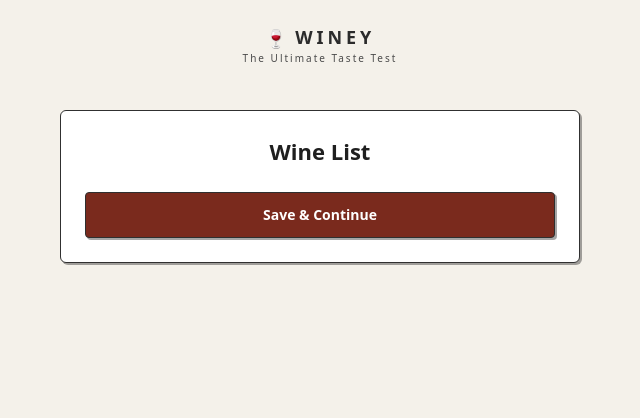
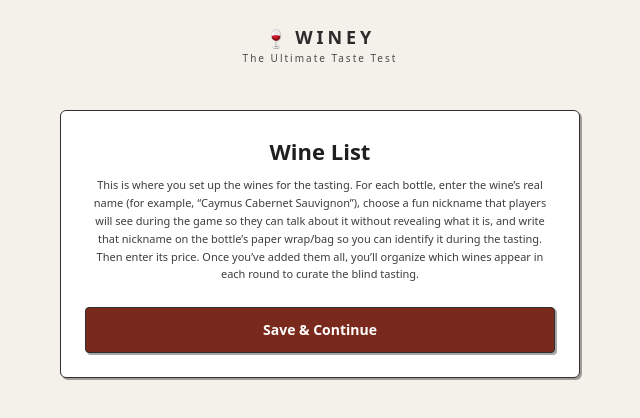
Before and after one commit to maximkali/Winey-Windsurf, a Next.js app: page /host/wine-list in a window 1280 px wide. Shown: the top 418 px of the page, without its empty margins (320-960 px from the left). Built offline with nearby package versions, Linux system fonts and the light colour scheme.

Commit message:
Add Wine List instructions

```diff
--- a/src/app/host/wine-list/page.tsx
+++ b/src/app/host/wine-list/page.tsx
@@ -189,6 +189,12 @@ export default function WineListPage() {
         <div className="mx-auto w-full max-w-[520px]">
           <WineyCard className="px-6 py-6">
             <h1 className="text-center text-[22px] font-semibold">Wine List</h1>
+            <p className="mt-2 text-center text-[11px] text-[#3d3d3d] leading-relaxed">
+              This is where you set up the wines for the tasting. For each bottle, enter the wine’s real name (for example, “Caymus Cabernet Sauvignon”),
+              choose a fun nickname that players will see during the game so they can talk about it without revealing what it is, and write that nickname on
+              the bottle’s paper wrap/bag so you can identify it during the tasting. Then enter its price. Once you’ve added them all, you’ll organize which
+              wines appear in each round to curate the blind tasting.
+            </p>
 
             {loading ? <p className="mt-3 text-center text-[12px] text-[#3d3d3d]">Loading…</p> : null}
             {error ? <p className="mt-3 text-center text-[12px] text-red-600">{error}</p> : null}
```
